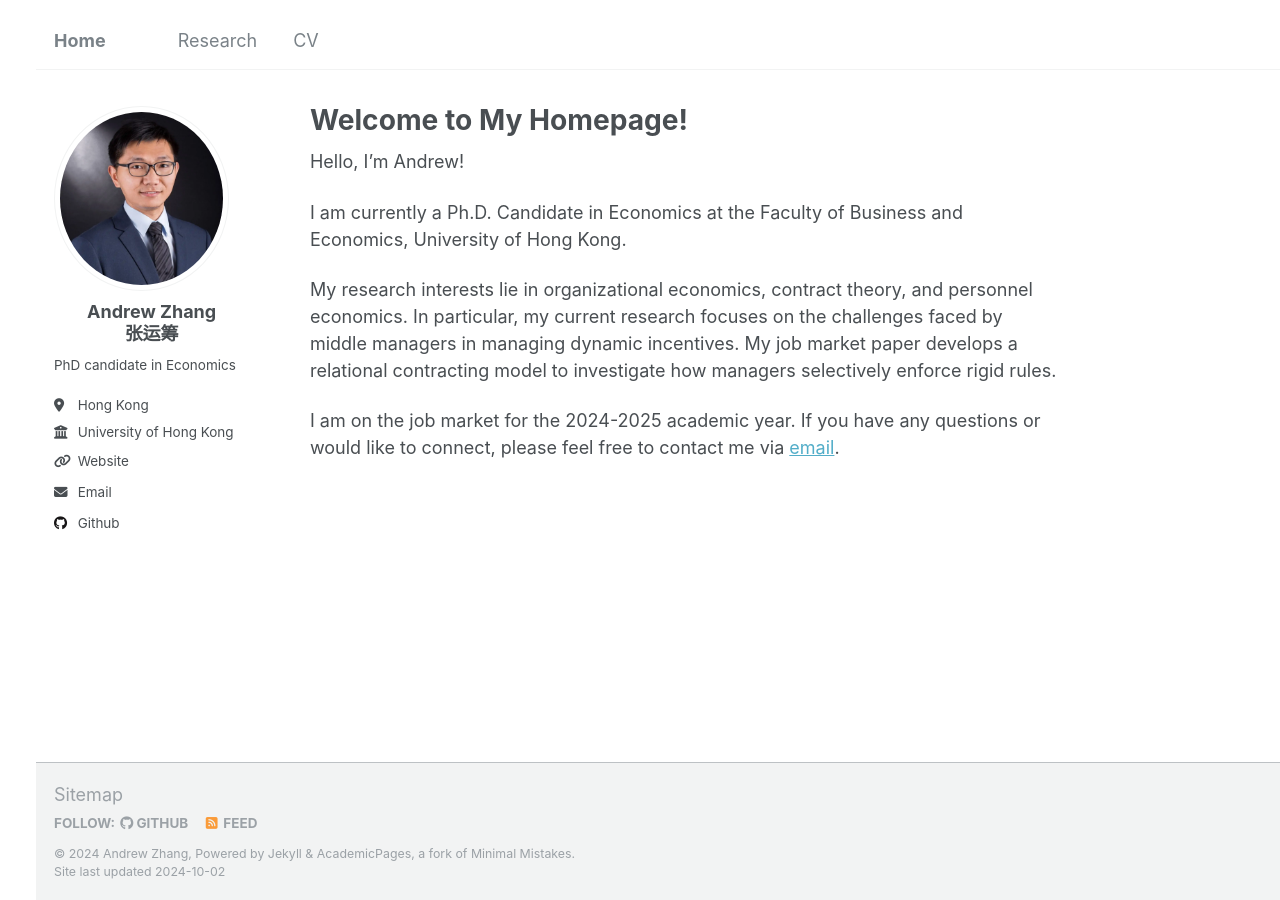
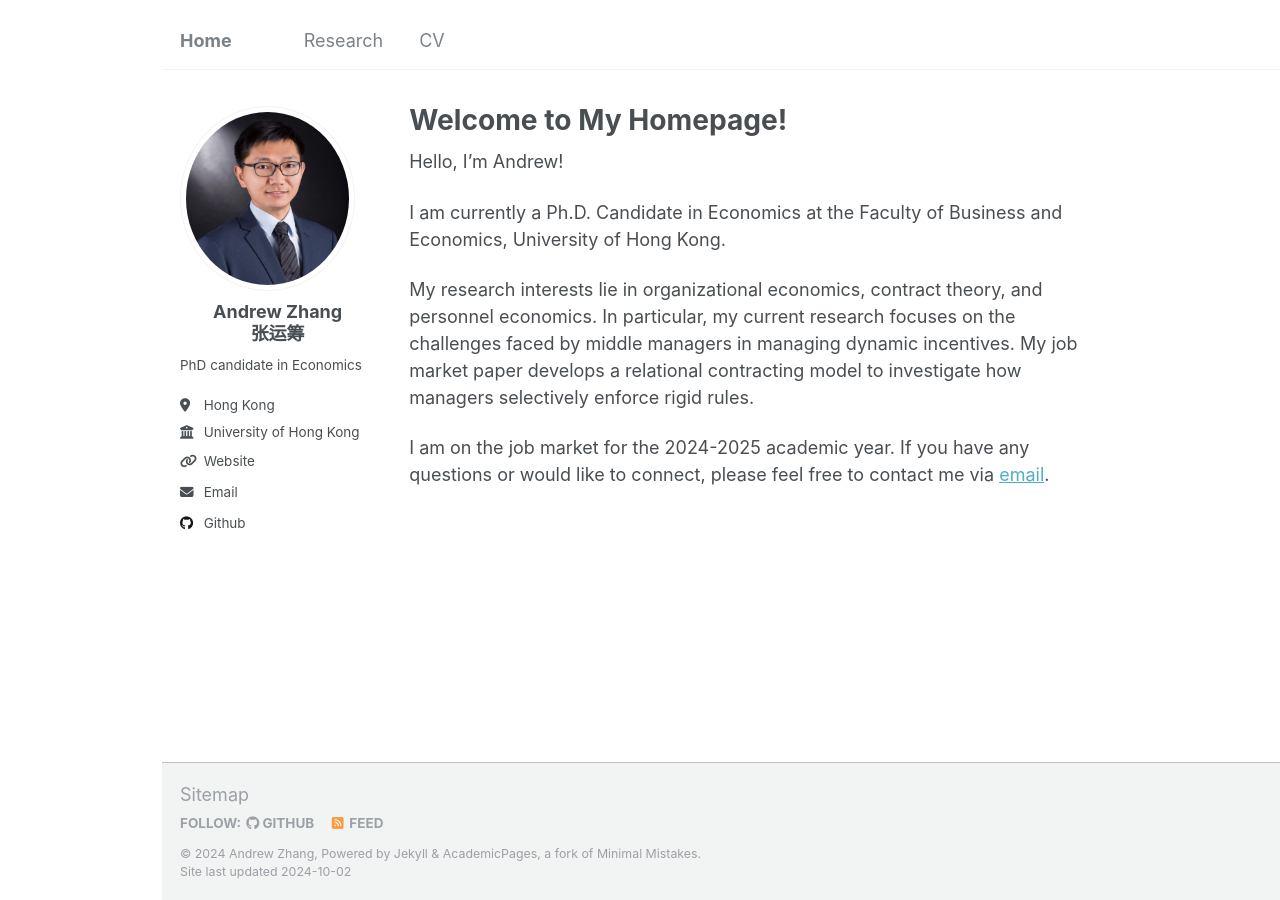
Before and after one commit to Andrew-YC-Zhang/andrew-yc-zhang.github.io, a Jekyll site: the page built from _pages/about.md, in a window 1280 px wide. Built offline with Jekyll 4.4.1, drawn with Linux system fonts in a browser that asks for light colours.

Commit message:
Update _base.scss

```diff
--- a/_sass/_base.scss
+++ b/_sass/_base.scss
@@ -10,7 +10,7 @@ html {
 body {
   margin: 0;
   padding: $masthead-height 0 0;
-  padding-left: 2em;
+  padding-left: 9em;
   padding-bottom: 9em;
   color: $text-color;
   font-family: $global-font-family;
```
